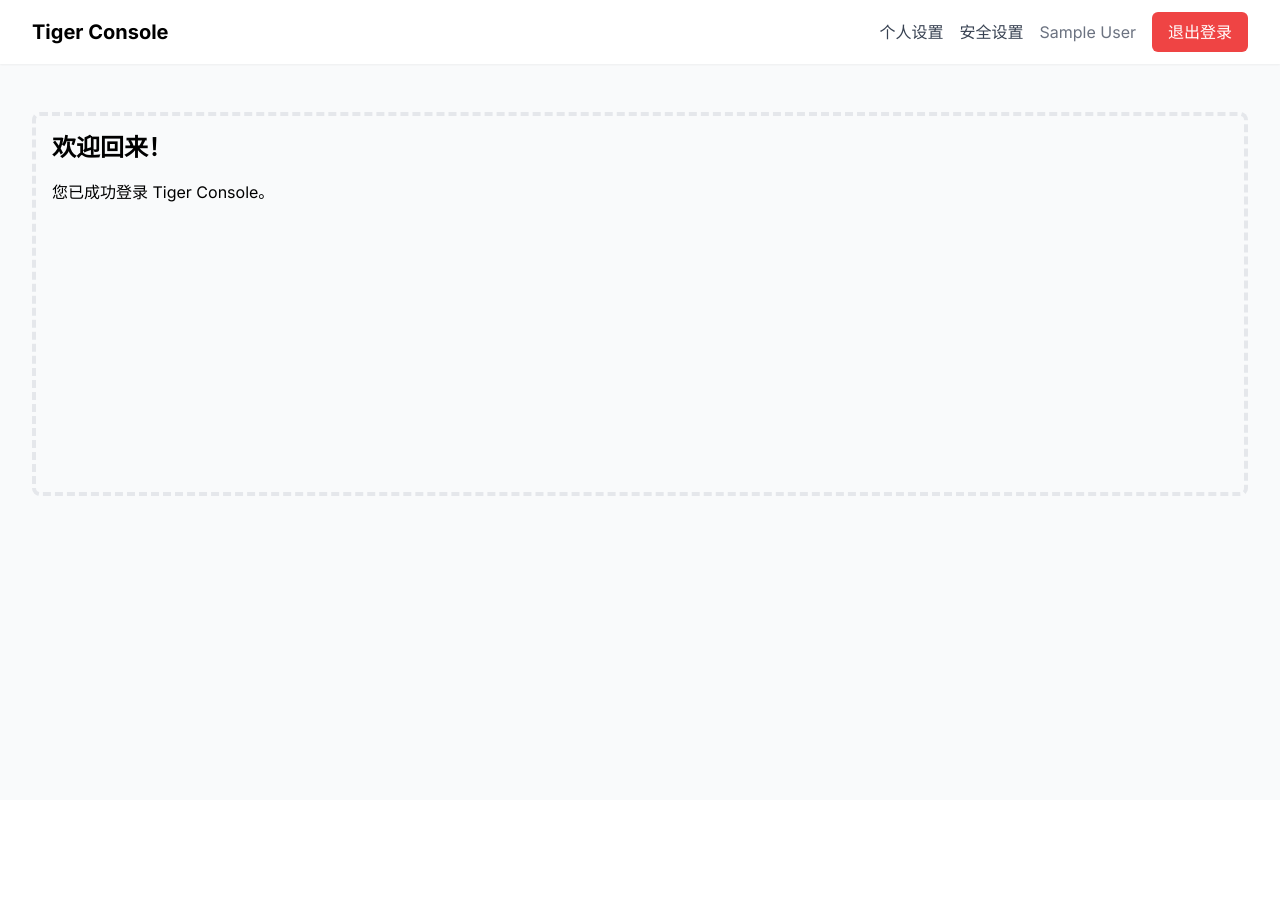
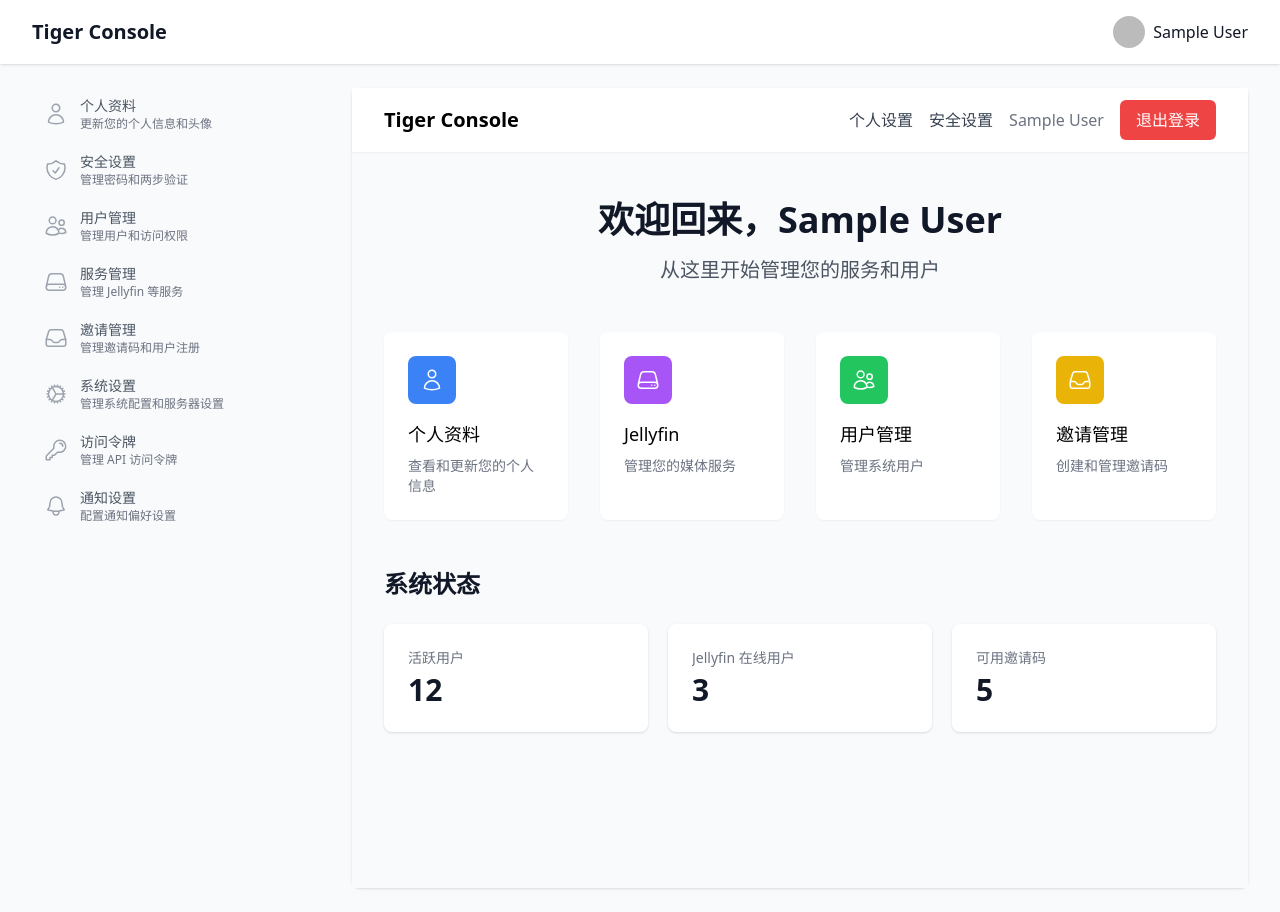
Before and after one commit to tigerbryan/tiger-console, a Next.js app: page / in a window 1280 px wide. Before the commit the page ends 800 px from the top, so only its background shows below. Built offline with nearby package versions, Linux system fonts and the light colour scheme; no server answers; sample sign-in values are in the browser's storage.

Commit message:
feat: 重新设计主页面布局，整合设置功能

```diff
--- a/app/layout.tsx
+++ b/app/layout.tsx
@@ -1,28 +1,179 @@
-import React from 'react'
-import type { Metadata } from 'next'
-import { Inter } from 'next/font/google'
-import './globals.css'
-import ClientLayout from './components/ClientLayout'
+'use client';
 
-const inter = Inter({ subsets: ['latin'] })
+import { useSession } from 'next-auth/react';
+import {
+  UserIcon,
+  ShieldCheckIcon,
+  KeyIcon,
+  BellIcon,
+  UsersIcon,
+  ServerIcon,
+  CogIcon,
+  InboxIcon
+} from '@heroicons/react/24/outline';
+import Link from 'next/link';
+import { usePathname } from 'next/navigation';
+import './globals.css';
 
-export const metadata: Metadata = {
-  title: 'Tiger Console',
-  description: 'Tiger Console Application',
-}
+const navigation = [
+  {
+    name: '个人资料',
+    href: '/profile',
+    icon: UserIcon,
+    description: '更新您的个人信息和头像'
+  },
+  {
+    name: '安全设置',
+    href: '/security',
+    icon: ShieldCheckIcon,
+    description: '管理密码和两步验证'
+  },
+  {
+    name: '用户管理',
+    href: '/users',
+    icon: UsersIcon,
+    description: '管理用户和访问权限'
+  },
+  {
+    name: '服务管理',
+    href: '/services',
+    icon: ServerIcon,
+    description: '管理 Jellyfin 等服务'
+  },
+  {
+    name: '邀请管理',
+    href: '/invites',
+    icon: InboxIcon,
+    description: '管理邀请码和用户注册'
+  },
+  {
+    name: '系统设置',
+    href: '/system',
+    icon: CogIcon,
+    description: '管理系统配置和服务器设置'
+  },
+  {
+    name: '访问令牌',
+    href: '/tokens',
+    icon: KeyIcon,
+    description: '管理 API 访问令牌'
+  },
+  {
+    name: '通知设置',
+    href: '/notifications',
+    icon: BellIcon,
+    description: '配置通知偏好设置'
+  }
+];
 
 export default function RootLayout({
   children,
 }: {
-  children: React.ReactNode
+  children: React.ReactNode;
 }) {
+  const { data: session } = useSession();
+  const pathname = usePathname();
+
+  // 如果是登录或注册页面，不显示导航
+  if (pathname === '/login' || pathname === '/register') {
+    return (
+      <html lang="zh">
+        <body>{children}</body>
+      </html>
+    );
+  }
+
   return (
     <html lang="zh">
-      <body className={inter.className}>
-        <ClientLayout>
-          {children}
-        </ClientLayout>
+      <body>
+        <div className="min-h-screen bg-gray-50">
+          {session ? (
+            <>
+              {/* 顶部导航栏 */}
+              <div className="bg-white shadow">
+                <div className="max-w-7xl mx-auto px-4 sm:px-6 lg:px-8">
+                  <div className="flex justify-between h-16">
+                    <div className="flex">
+                      <div className="flex items-center text-xl font-bold text-gray-900">
+                        Tiger Console
+                      </div>
+                    </div>
+                    <div className="flex items-center space-x-4">
+                      <div className="flex items-center space-x-2">
+                        {session.user?.image && (
+                          <div className="relative h-8 w-8 rounded-full overflow-hidden">
+                            <img
+                              src={session.user.image}
+                              alt="Avatar"
+                              className="h-full w-full object-cover"
+                            />
+                          </div>
+                        )}
+                        <span className="text-gray-900 font-medium">
+                          {session.user?.name || '管理员'}
+                        </span>
+                      </div>
+                    </div>
+                  </div>
+                </div>
+              </div>
+
+              <div className="max-w-7xl mx-auto py-6 sm:px-6 lg:px-8">
+                <div className="flex gap-8">
+                  {/* 侧边栏 */}
+                  <div className="w-72 flex-shrink-0">
+                    <nav className="space-y-1">
+                      {navigation.map((item) => {
+                        const isActive = pathname === item.href;
+                        return (
+                          <Link
+                            key={item.name}
+                            href={item.href}
+                            className={`
+                              group flex items-center px-3 py-2 text-sm font-medium rounded-md
+                              ${isActive
+                                ? 'bg-gray-100 text-gray-900'
+                                : 'text-gray-600 hover:bg-gray-50 hover:text-gray-900'
+                              }
+                            `}
+                          >
+                            <item.icon
+                              className={`
+                                mr-3 h-6 w-6
+                                ${isActive
+                                  ? 'text-gray-500'
+                                  : 'text-gray-400 group-hover:text-gray-500'
+                                }
+                              `}
+                            />
+                            <div>
+                              <div className={isActive ? 'text-gray-900' : 'text-gray-600'}>
+                                {item.name}
+                              </div>
+                              <div className="text-xs text-gray-500">
+                                {item.description}
+                              </div>
+                            </div>
+                          </Link>
+                        );
+                      })}
+                    </nav>
+                  </div>
+
+                  {/* 主内容区 */}
+                  <div className="flex-1 min-w-0">
+                    <div className="bg-white shadow rounded-lg">
+                      {children}
+                    </div>
+                  </div>
+                </div>
+              </div>
+            </>
+          ) : (
+            children
+          )}
+        </div>
       </body>
     </html>
-  )
+  );
 }
--- a/app/page.tsx
+++ b/app/page.tsx
@@ -4,6 +4,12 @@ import { useSession, signOut } from 'next-auth/react';
 import { useRouter } from 'next/navigation';
 import Link from 'next/link';
 import Image from 'next/image';
+import {
+  UserIcon,
+  ServerIcon,
+  UsersIcon,
+  InboxIcon,
+} from '@heroicons/react/24/outline';
 
 export default function Home() {
   const { data: session, status } = useSession();
@@ -17,6 +23,37 @@ export default function Home() {
     router.push('/auth/login');
     return null;
   }
+
+  const quickLinks = [
+    {
+      name: '个人资料',
+      href: '/profile',
+      icon: UserIcon,
+      description: '查看和更新您的个人信息',
+      color: 'bg-blue-500',
+    },
+    {
+      name: 'Jellyfin',
+      href: '/services',
+      icon: ServerIcon,
+      description: '管理您的媒体服务',
+      color: 'bg-purple-500',
+    },
+    {
+      name: '用户管理',
+      href: '/users',
+      icon: UsersIcon,
+      description: '管理系统用户',
+      color: 'bg-green-500',
+    },
+    {
+      name: '邀请管理',
+      href: '/invites',
+      icon: InboxIcon,
+      description: '创建和管理邀请码',
+      color: 'bg-yellow-500',
+    },
+  ];
 
   return (
     <div className="min-h-screen bg-gray-50">
@@ -64,9 +101,76 @@ export default function Home() {
       </nav>
       <main className="max-w-7xl mx-auto py-6 sm:px-6 lg:px-8">
         <div className="px-4 py-6 sm:px-0">
-          <div className="border-4 border-dashed border-gray-200 rounded-lg h-96 p-4">
-            <h2 className="text-2xl font-bold mb-4">欢迎回来！</h2>
-            <p>您已成功登录 Tiger Console。</p>
+          <div className="text-center">
+            <h1 className="text-4xl font-bold text-gray-900">
+              欢迎回来，{session.user?.name || '管理员'}
+            </h1>
+            <p className="mt-4 text-xl text-gray-600">
+              从这里开始管理您的服务和用户
+            </p>
+          </div>
+
+          <div className="mt-12">
+            <div className="grid grid-cols-1 gap-8 sm:grid-cols-2 lg:grid-cols-4">
+              {quickLinks.map((link) => (
+                <Link
+                  key={link.name}
+                  href={link.href}
+                  className="relative group bg-white p-6 focus-within:ring-2 focus-within:ring-inset focus-within:ring-indigo-500 rounded-lg overflow-hidden shadow-sm hover:shadow-lg transition-shadow duration-200"
+                >
+                  <div>
+                    <span className={`rounded-lg inline-flex p-3 ring-4 ring-white ${link.color}`}>
+                      <link.icon className="h-6 w-6 text-white" aria-hidden="true" />
+                    </span>
+                  </div>
+                  <div className="mt-4">
+                    <h3 className="text-lg font-medium">
+                      <span className="absolute inset-0" aria-hidden="true" />
+                      {link.name}
+                    </h3>
+                    <p className="mt-2 text-sm text-gray-500">
+                      {link.description}
+                    </p>
+                  </div>
+                </Link>
+              ))}
+            </div>
+          </div>
+
+          <div className="mt-12">
+            <h2 className="text-2xl font-bold text-gray-900">系统状态</h2>
+            <div className="mt-6 grid grid-cols-1 gap-5 sm:grid-cols-2 lg:grid-cols-3">
+              <div className="bg-white overflow-hidden shadow rounded-lg">
+                <div className="px-4 py-5 sm:p-6">
+                  <dt className="text-sm font-medium text-gray-500 truncate">
+                    活跃用户
+                  </dt>
+                  <dd className="mt-1 text-3xl font-semibold text-gray-900">
+                    12
+                  </dd>
+                </div>
+              </div>
+              <div className="bg-white overflow-hidden shadow rounded-lg">
+                <div className="px-4 py-5 sm:p-6">
+                  <dt className="text-sm font-medium text-gray-500 truncate">
+                    Jellyfin 在线用户
+                  </dt>
+                  <dd className="mt-1 text-3xl font-semibold text-gray-900">
+                    3
+                  </dd>
+                </div>
+              </div>
+              <div className="bg-white overflow-hidden shadow rounded-lg">
+                <div className="px-4 py-5 sm:p-6">
+                  <dt className="text-sm font-medium text-gray-500 truncate">
+                    可用邀请码
+                  </dt>
+                  <dd className="mt-1 text-3xl font-semibold text-gray-900">
+                    5
+                  </dd>
+                </div>
+              </div>
+            </div>
           </div>
         </div>
       </main>
```
